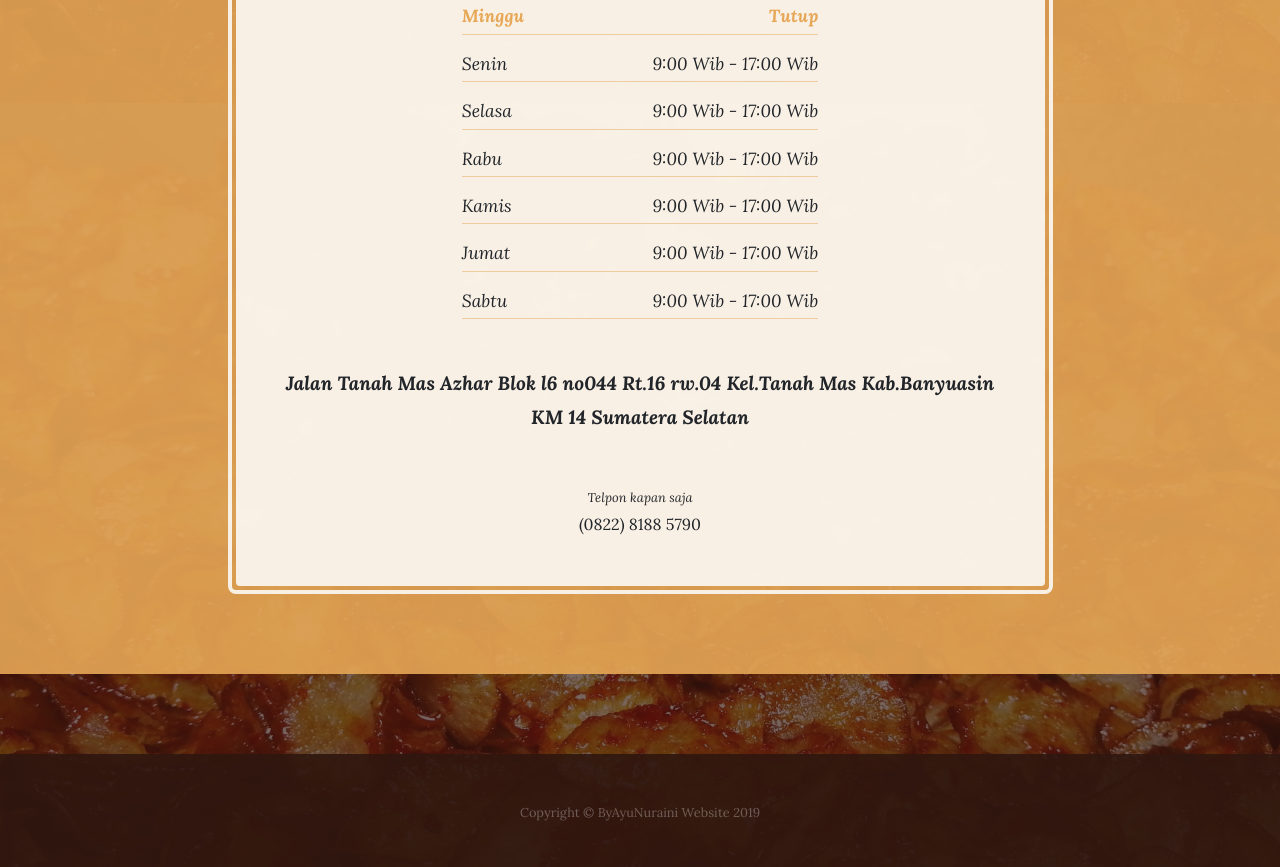
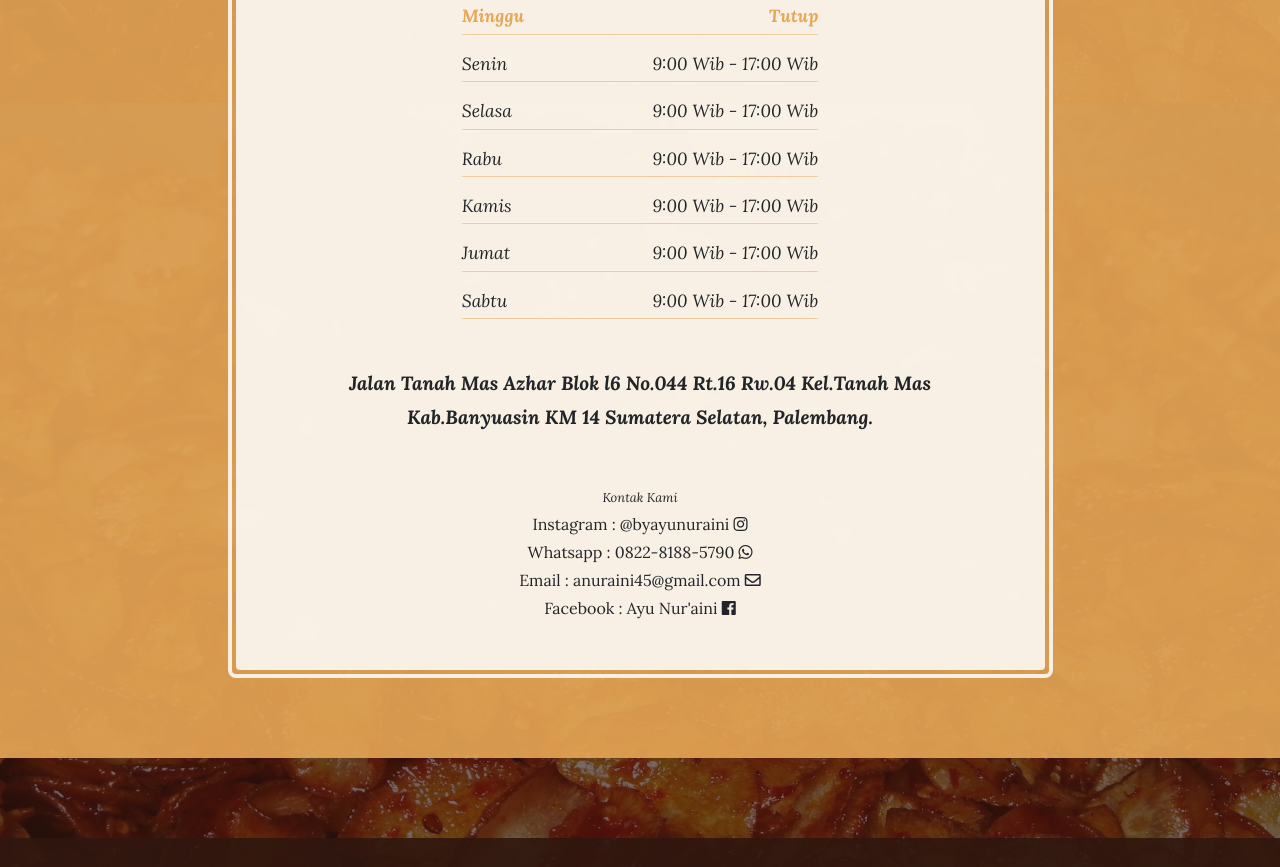
Before and after one commit to byayunuraini13/byayunuraini, a website: page store.html in a window 1280 px wide. Shown: the part 697-1564 px from the top of the page. Drawn offline with Linux system fonts and the light colour scheme.

Commit message:
Update store.html

```diff
--- a/store.html
+++ b/store.html
@@ -19,7 +19,8 @@
 
     <!-- Custom styles for this template -->
     <link href="css/business-casual.min.css" rel="stylesheet">
-
+    <!-- STYLE ICON BELAJAR -->
+    <link rel="stylesheet" href="https://use.fontawesome.com/releases/v5.7.2/css/all.css" integrity="sha384-fnmOCqbTlWIlj8LyTjo7mOUStjsKC4pOpQbqyi7RrhN7udi9RwhKkMHpvLbHG9Sr" crossorigin="anonymous">
   </head>
 
   <body>
@@ -98,29 +99,39 @@
               </ul>
               <p class="address mb-5">
                 <em>
-                  <strong>Jalan Tanah Mas Azhar Blok l6 no044 Rt.16 rw.04 Kel.Tanah Mas Kab.Banyuasin KM 14 Sumatera Selatan</strong>
+                  <strong>Jalan Tanah Mas Azhar Blok l6 No.044 Rt.16 Rw.04 Kel.Tanah Mas Kab.Banyuasin KM 14 Sumatera Selatan, Palembang.</strong>
                   <br>
 
                 </em>
               </p>
               <p class="mb-0">
                 <small>
-                  <em>Telpon kapan saja</em>
+                  <em>Kontak Kami</em>
                 </small>
                 <br>
-                (0822) 8188 5790
+                Instagram : @byayunuraini  <i class="fab fa-instagram"></i>
+                <br>
+                Whatsapp : 0822-8188-5790  <i class="fab fa-whatsapp"></i>
+                <br>
+                Email : anuraini45@gmail.com  <i class="far fa-envelope"></i>
+                <br>
+                Facebook : Ayu Nur'aini  <i class="fab fa-facebook"></i>
               </p>
+
             </div>
           </div>
         </div>
       </div>
+
     </section>
 
     <footer class="footer text-faded text-center py-5">
       <div class="container">
         <p class="m-0 small">Copyright &copy; ByAyuNuraini Website 2019</p>
+
       </div>
     </footer>
+
 
     <!-- Bootstrap core JavaScript -->
     <script src="vendor/jquery/jquery.min.js"></script>
```
